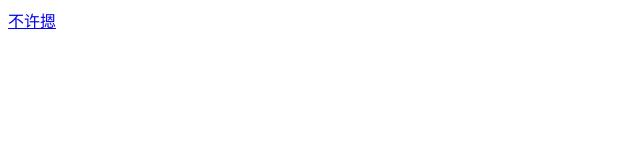
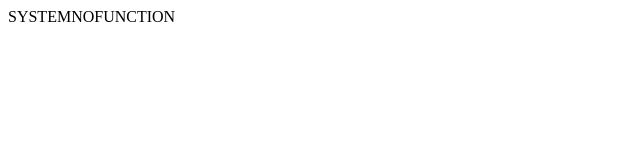
Before and after one commit to System-no-function/System-no-function.github.io, a plain HTML site: page index.html in a window 1280 px wide. Shown: the whole page, without its empty margins (0-640 px from the left). Drawn offline with Linux system fonts and the light colour scheme.

Commit message:
Update index.html

```diff
--- a/index.html
+++ b/index.html
@@ -1,33 +1,10 @@
 <!DOCTYPE>
 <html>
 <head>
+  <meta charset="utf-8">
 </head>
 <body>
-<a href=oncilck="alert('为什么要摁?');
-alert('我不是说过不可以这样吗？');
-alert('你把我的话当什么了？');
-alert('你知道错了吗？');
-alert('什么？你居然....');
-alert('居然还没意识到自己做错了？');
-alert('那好，你要为此付出代价!');
-alert('我要你在这里点足一千下......');
-alert('什么？你开始有点后悔了？');
-alert('何必呢？');
-alert('你当初干什么去了？');
-alert('不原谅你！');
-alert('好从现在开始再点995下......');
-alert('你的手开始累了吗?');
-alert('什么？你已经没力气了？');
-alert('你一直在求我原谅你啊！');
-alert('看来你是真的知道错了!');
-alert('下次你还会这么做吗？');
-alert('真的不会了？');
-alert('说真的？');
-alert('那好，今天就放你一马！');
-alert('写封信给我说声对不起!');
-alert('你能这么做我很高兴!!!');
-document.bgColor='black';
-document.fgColor='White';
-window.location.href='mailto:systemnofunction@gmail.com?subject=对不起,下次不敢了!';">不许摁</a>
+<titke>SYSTEMNOFUNCTION</titke>
+
 </body>
 </html>
```
